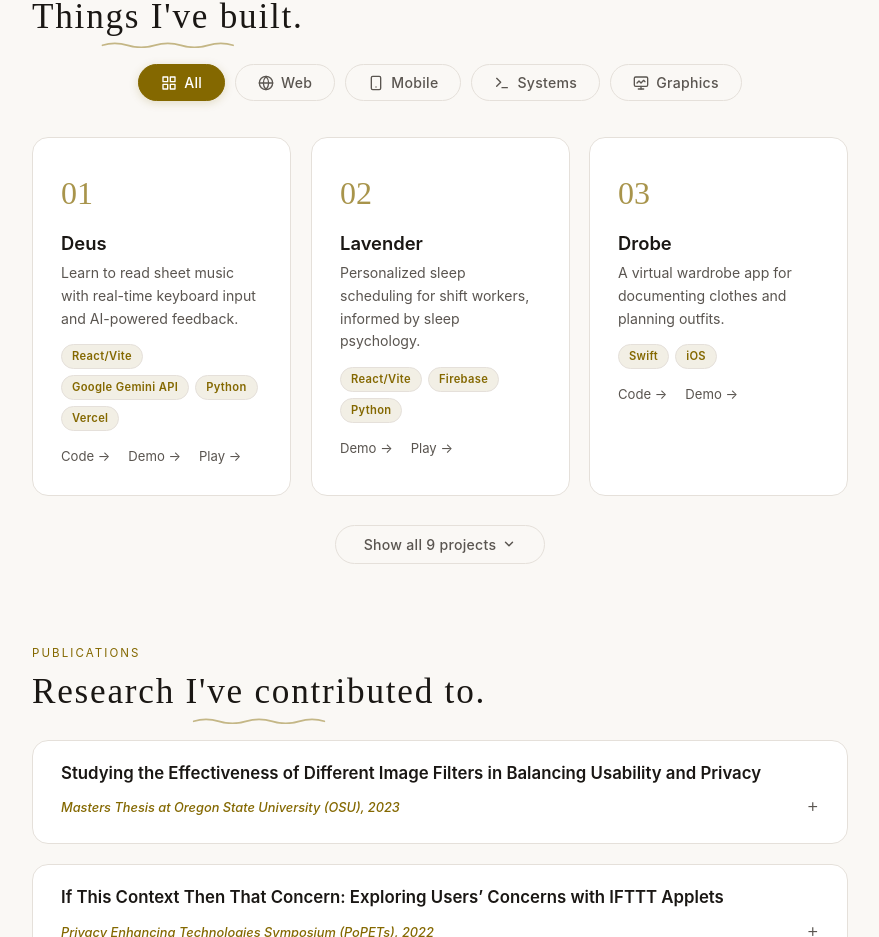
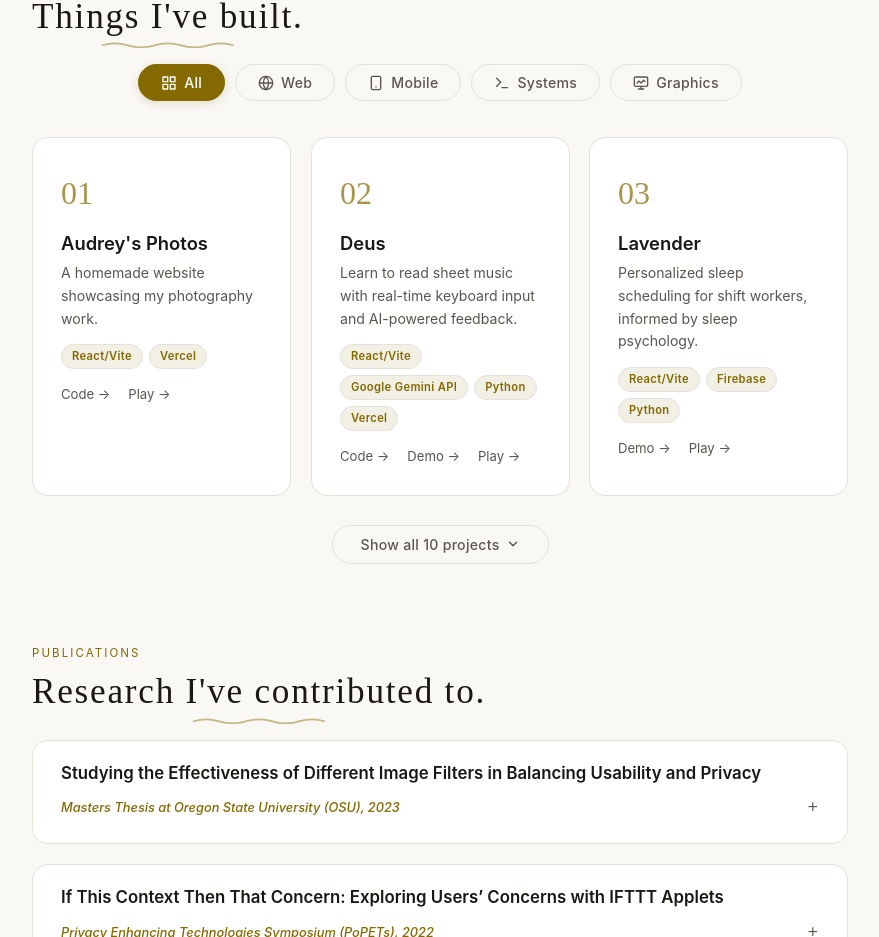
Before and after one commit to audreyau/portfolio, a React (Vite) app: page / in a window 1280 px wide. Shown: the part 1455-2392 px from the top of the page, without its empty margins (200-1079 px from the left). Built offline with nearby package versions, Linux system fonts and the light colour scheme; grey boxes are pictures that could not be loaded; a web font is replaced by a local one.

Commit message:
Add photo page to projects

```diff
--- a/src/App.jsx
+++ b/src/App.jsx
@@ -12,6 +12,7 @@ import skivisPreview from './assets/project_previews/skivis-preview.png'
 import fishPreview from './assets/project_previews/fish-preview.png'
 import dailyDigestPreview from './assets/project_previews/dailydigest-preview.png'
 import ezXpirationPreview from './assets/project_previews/ezxpiration-preview.png'
+import photoPreview from './assets/project_previews/photo-preview.png'
 import resume from './assets/AudreyEkstrom_Resume.pdf'
 import chi20 from './assets/publications/chi20.pdf'
 import icse20 from './assets/publications/icse20.pdf'
@@ -59,15 +60,16 @@ const CATEGORIES = [
 ]
 
 const PROJECTS = [
-  { num: '01', name: 'Deus', desc: 'Learn to read sheet music with real-time keyboard input and AI-powered feedback.', tags: ['React/Vite', 'Google Gemini API', 'Python', 'Vercel'], color: '#e6b400', category: 'web', code: 'https://github.com/bobtheblb/BeaverHacks2025.git', demo: 'https://devpost.com/software/deus', play: 'https://deus-ivory.vercel.app/', preview: deusPreview },
-  { num: '02', name: 'Lavender', desc: 'Personalized sleep scheduling for shift workers, informed by sleep psychology.', tags: ['React/Vite', 'Firebase', 'Python'], color: '#9a7abf', category: 'web', demo: 'https://youtu.be/MoNmyTLVFZQ?si', play: 'https://lavender-sleep.web.app/', preview: lavenderPreview },
-  { num: '03', name: 'Drobe', desc: 'A virtual wardrobe app for documenting clothes and planning outfits.', tags: ['Swift', 'iOS'], color: '#6b9e6b', category: 'mobile', code: 'https://github.com/audreyau/drobe.git', demo: 'https://youtu.be/6Ku9Wr-2rjE', preview: drobePreview },
-  { num: '04', name: 'Flavor Flick', desc: 'Discover, save, and reflect on recipes you love.', tags: ['Kotlin', 'Android'], color: '#c47a5a', category: 'mobile', code: 'https://github.com/audreyau/flavor-flick', demo: 'https://youtu.be/qi3vKYFcO2Q', preview: flavorFlickPreview },
-  { num: '05', name: 'C Shell', desc: 'A Unix shell with background processes, I/O redirection, and signal handling.', tags: ['C', 'Linux'], color: '#5a8fa8', category: 'systems', code: 'https://github.com/audreyau/c-shell', demo: 'https://youtu.be/T_QET5XHWoo', preview: cshellPreview },
-  { num: '06', name: 'SkiVis', desc: 'Visualize and compare ski routes by altitude and steepness', tags: ['C++', 'OpenGL', 'Python'], color: '#d4a500', category: 'graphics', code: 'https://github.com/audreyau/ski-vis', demo: 'https://youtu.be/9SPgaPU7nbM', preview: skivisPreview },
-  { num: '07', name: 'Fish Animation', desc: 'A 3D fish tank simulation featuring animated fish, textured environments, and WASD navigation', tags: ['C++', 'OpenGL'], color: '#d4a500', category: 'graphics', code: 'https://github.com/audreyau/CS-450/tree/03bf5cf749e88ca6ef1a2986d34d2ae288d6cfc4/finalproject', demo: 'https://youtu.be/FCa3ufzo3Y4', preview: fishPreview },
-  { num: '08', name: 'Daily Digest', desc: 'Automated daily dashboard that aggregates API data into a web digest.', tags: ['JavaScript', 'YAML', 'GitHub Actions', 'REST APIs'], color: '#d4a500', category: 'web', code: 'https://github.com/audreyau/daily-digest', demo: '', play: 'https://audreyau.github.io/daily-digest/', preview: dailyDigestPreview },
-  { num: '09', name: 'EZXpiration', desc: 'A command-line tool for tracking expiration dates and reducing food waste.', tags: ['JavaScript', 'Node.js', 'Firebase'], color: '#d4a500', category: 'web', code: 'https://github.com/osu-cs290-f22/final-project-ez-xperation', play: 'https://ezxpiration.vercel.app/', preview: ezXpirationPreview }
+  { num: '01', name: 'Audrey\'s Photos', desc: 'A homemade website showcasing my photography work.', tags: ['React/Vite', 'Vercel'], color: '#677087', category: 'web', code: 'https://github.com/audreyau', play: 'https://audreys-photos.vercel.app/', preview: photoPreview },
+  { num: '02', name: 'Deus', desc: 'Learn to read sheet music with real-time keyboard input and AI-powered feedback.', tags: ['React/Vite', 'Google Gemini API', 'Python', 'Vercel'], color: '#e6b400', category: 'web', code: 'https://github.com/bobtheblb/BeaverHacks2025.git', demo: 'https://devpost.com/software/deus', play: 'https://deus-ivory.vercel.app/', preview: deusPreview },
+  { num: '03', name: 'Lavender', desc: 'Personalized sleep scheduling for shift workers, informed by sleep psychology.', tags: ['React/Vite', 'Firebase', 'Python'], color: '#9a7abf', category: 'web', demo: 'https://youtu.be/MoNmyTLVFZQ?si', play: 'https://lavender-sleep.web.app/', preview: lavenderPreview },
+  { num: '04', name: 'Drobe', desc: 'A virtual wardrobe app for documenting clothes and planning outfits.', tags: ['Swift', 'iOS'], color: '#6b9e6b', category: 'mobile', code: 'https://github.com/audreyau/drobe.git', demo: 'https://youtu.be/6Ku9Wr-2rjE', preview: drobePreview },
+  { num: '05', name: 'Flavor Flick', desc: 'Discover, save, and reflect on recipes you love.', tags: ['Kotlin', 'Android'], color: '#c47a5a', category: 'mobile', code: 'https://github.com/audreyau/flavor-flick', demo: 'https://youtu.be/qi3vKYFcO2Q', preview: flavorFlickPreview },
+  { num: '06', name: 'C Shell', desc: 'A Unix shell with background processes, I/O redirection, and signal handling.', tags: ['C', 'Linux'], color: '#5a8fa8', category: 'systems', code: 'https://github.com/audreyau/c-shell', demo: 'https://youtu.be/T_QET5XHWoo', preview: cshellPreview },
+  { num: '07', name: 'SkiVis', desc: 'Visualize and compare ski routes by altitude and steepness', tags: ['C++', 'OpenGL', 'Python'], color: '#d4a500', category: 'graphics', code: 'https://github.com/audreyau/ski-vis', demo: 'https://youtu.be/9SPgaPU7nbM', preview: skivisPreview },
+  { num: '08', name: 'Fish Animation', desc: 'A 3D fish tank simulation featuring animated fish, textured environments, and WASD navigation', tags: ['C++', 'OpenGL'], color: '#d4a500', category: 'graphics', code: 'https://github.com/audreyau/CS-450/tree/03bf5cf749e88ca6ef1a2986d34d2ae288d6cfc4/finalproject', demo: 'https://youtu.be/FCa3ufzo3Y4', preview: fishPreview },
+  { num: '09', name: 'Daily Digest', desc: 'Automated daily dashboard that aggregates API data into a web digest.', tags: ['JavaScript', 'YAML', 'GitHub Actions', 'REST APIs'], color: '#d4a500', category: 'web', code: 'https://github.com/audreyau/daily-digest', demo: '', play: 'https://audreyau.github.io/daily-digest/', preview: dailyDigestPreview },
+  { num: '10', name: 'EZXpiration', desc: 'A command-line tool for tracking expiration dates and reducing food waste.', tags: ['JavaScript', 'Node.js', 'Firebase'], color: '#d4a500', category: 'web', code: 'https://github.com/osu-cs290-f22/final-project-ez-xperation', play: 'https://ezxpiration.vercel.app/', preview: ezXpirationPreview }
 ]
 
 const SKILLS = [
@@ -420,7 +422,7 @@ function App() {
                   <ul>
                     <li>Former boba barista and hobbyist bartender</li>
                     {/* <li>I play guitar and sing</li> */}
-                    <li>Recently picked up photography</li>
+                    <li>Recently picked up <a href="https://audreys-photos.vercel.app/" target="_blank" rel="noopener noreferrer">photography</a></li>
                     <li>Favorite place I've traveled: Singapore</li>
                   </ul>
                   <div className="fun-facts-photos">
```
Also changed, not shown: 1 other file (tests, documents, lock files or other folders).
